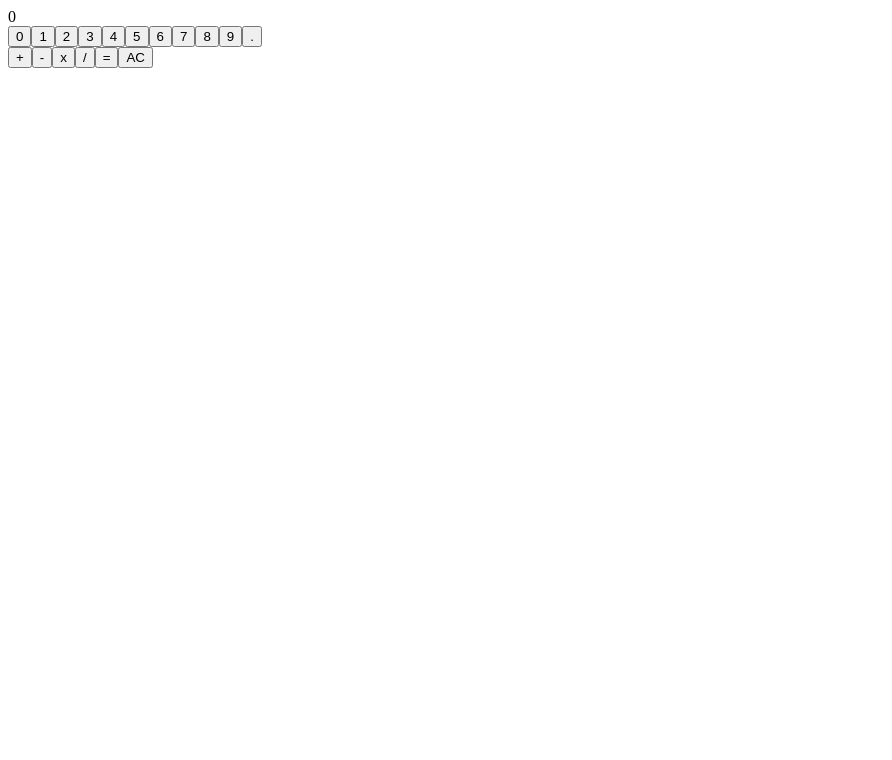
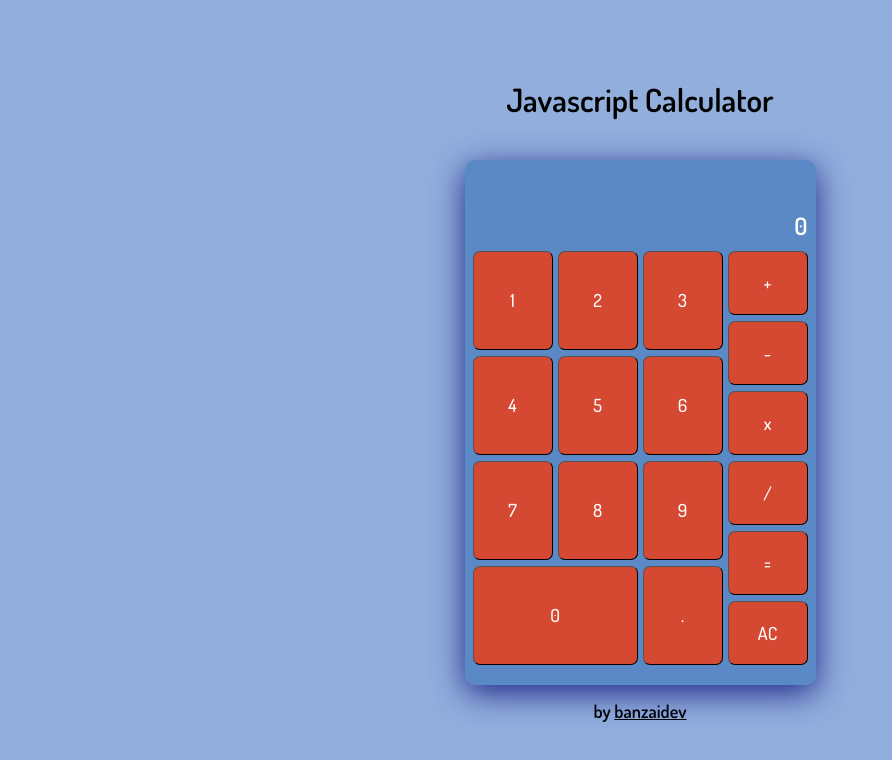
Before and after one commit to Banzaidev/javascript-calculator, a website built with Vite: page index.html in a window 1280 px wide. Shown: the whole page, without its empty margins (0-892 px from the left). Built offline with nearby package versions, Linux system fonts and the light colour scheme.

Commit message:
style added

```diff
--- a/index.html
+++ b/index.html
@@ -3,13 +3,13 @@
   <head>
     <meta charset="UTF-8" />
     <meta name="viewport" content="width=device-width, initial-scale=1.0" />
+    <link rel="stylesheet" href="main.css">
     <title>Javascript Calculator</title>
   </head>
   <body>
     <div id="app"></div>
     <script type="module" src="./main.js"></script>
     <script src="https://cdn.freecodecamp.org/testable-projects-fcc/v1/bundle.js"></script>
-
   </body>
 
 
--- a/main.css
+++ b/main.css
@@ -0,0 +1,109 @@
+@import url('https://fonts.googleapis.com/css2?family=Dosis:wght@200;300;400;500;600&display=swap');
+
+*{
+    box-sizing: border-box;
+    margin: 0;
+    font-family: 'Dosis', sans-serif;
+}
+
+body{
+    background-color: #91aedd;
+}
+#title{
+    margin-bottom: 40px;
+}
+#app{
+    display: flex;
+    height: 100vh;
+    align-items: center;
+    justify-content: center;
+    flex-direction: column;
+}
+#author, #author > a{
+    margin-top: 15px;
+    color: black;
+    font-size: large;
+    font-weight: bold;
+}
+
+
+#calculator{
+    display: flex;
+    flex-direction: column;
+    border-style: solid;
+    padding: 8px;
+    padding-top: 50px;
+    padding-bottom: 20px;
+    background: rgba(20, 90, 169, 0.436);;
+    box-shadow: 0 8px 32px 0 rgba( 31, 38, 135, 1 );
+    backdrop-filter: blur( 9.5px );
+    -webkit-backdrop-filter: blur( 9.5px );
+    border-radius: 10px;
+    border-style: none;
+
+}
+
+#container{
+    display: grid;
+    grid-template-columns:  auto auto;
+    column-gap: 5px;
+}
+
+#numbers{
+    display: grid;
+    grid-template-columns: auto auto auto;
+    column-gap: 5px;
+}
+#operations{
+    display: flex;
+    flex-direction: column;
+}
+#numbers, #operations{
+    row-gap: 6px;
+}
+#display{
+    font-size: x-large;
+    font-weight: bold;
+
+}
+#prevValue{
+    position: relative;
+    font-weight: 500;
+    top: -55px;
+    font-size: 15px;
+}
+#display, #prevValue{
+    margin-bottom: 5px;
+    color: white;
+    display: flex;
+    flex-direction: row;
+    flex-wrap: wrap;
+    justify-content: end;
+
+}
+
+#zero{
+    grid-row: 4 / 5;
+    grid-column: 1 / 3;
+    width: auto;
+}
+
+
+button{
+    border-radius: 7px;
+    border-width: 1px;
+    width: 80px;
+    padding: 20px;
+    font-size: large;
+    font-weight: 500;
+    color: white;
+    background-color: rgba(255, 51, 0, 0.745);
+
+}
+
+button:hover{
+    scale: 1.05;
+    color: black;
+    cursor: pointer;
+
+}
--- a/main.js
+++ b/main.js
@@ -9,9 +9,11 @@
 
 $('#app').html(
   `
+    <h1 id='title'>Javascript Calculator</h1>
     <div id='calculator'>
       <div id='display'>${valueStore.getState().value}</div>
       <div id='prevValue'></div>
+      <div id='container'>
         <div id='numbers'>
           ${numbers.map((number=> NumberButtons(number.id, number.value))).join('')}
         </div>
@@ -20,6 +22,8 @@
         </div>
 
       </div>
+    </div>
+    <p id="author">by <a target='_blank' href='https://github.com/Banzaidev'>banzaidev</a></p>
   `
 )
 $.when($.ready).then(()=>{
--- a/package.json
+++ b/package.json
@@ -6,7 +6,8 @@
   "scripts": {
     "dev": "vite",
     "build": "vite build",
-    "preview": "vite preview"
+    "preview": "vite preview",
+    "host": "vite --host"
   },
   "devDependencies": {
     "vite": "^5.0.0"
```
Lines whose indentation alone changed are shown as unchanged.
